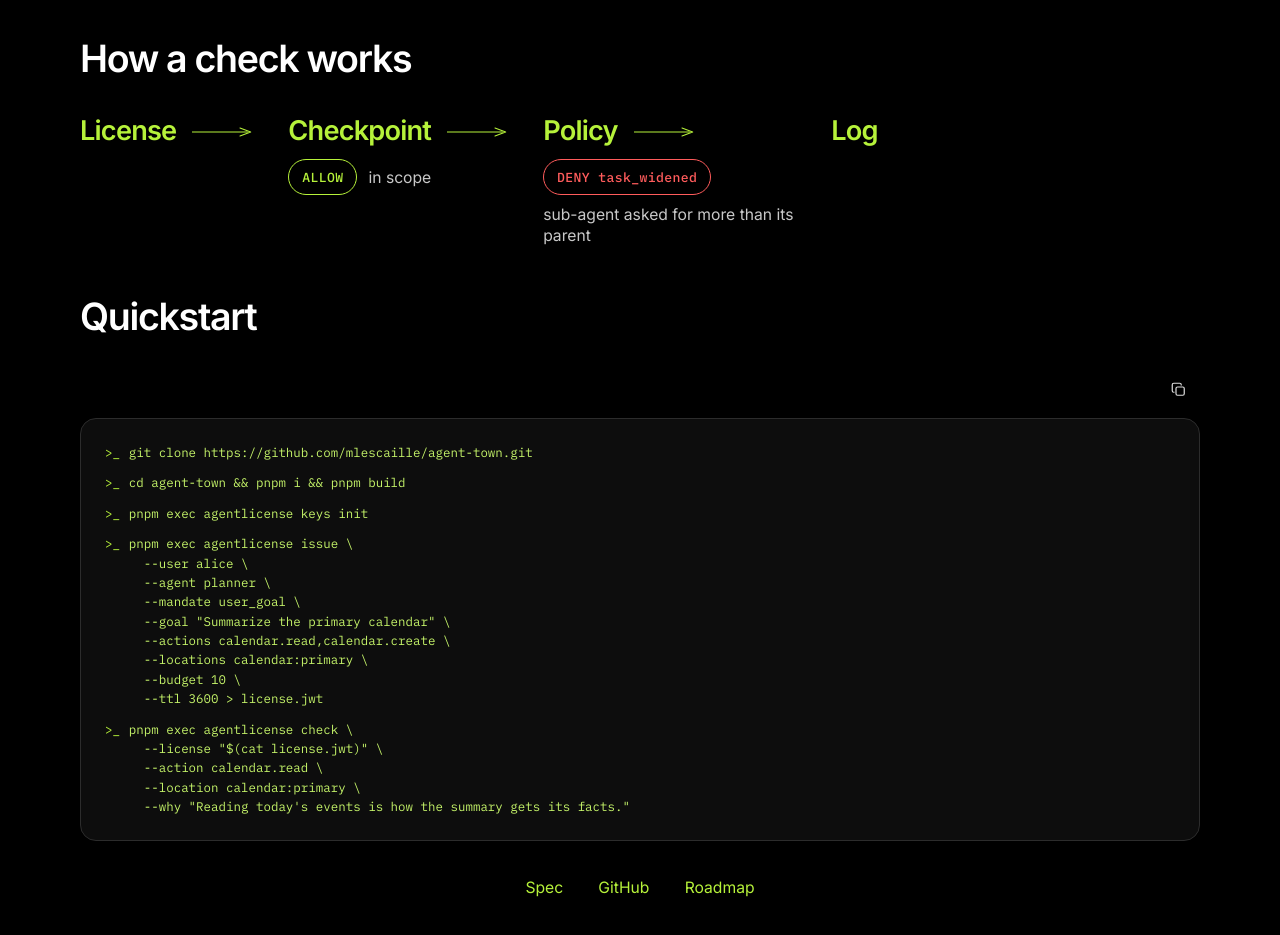
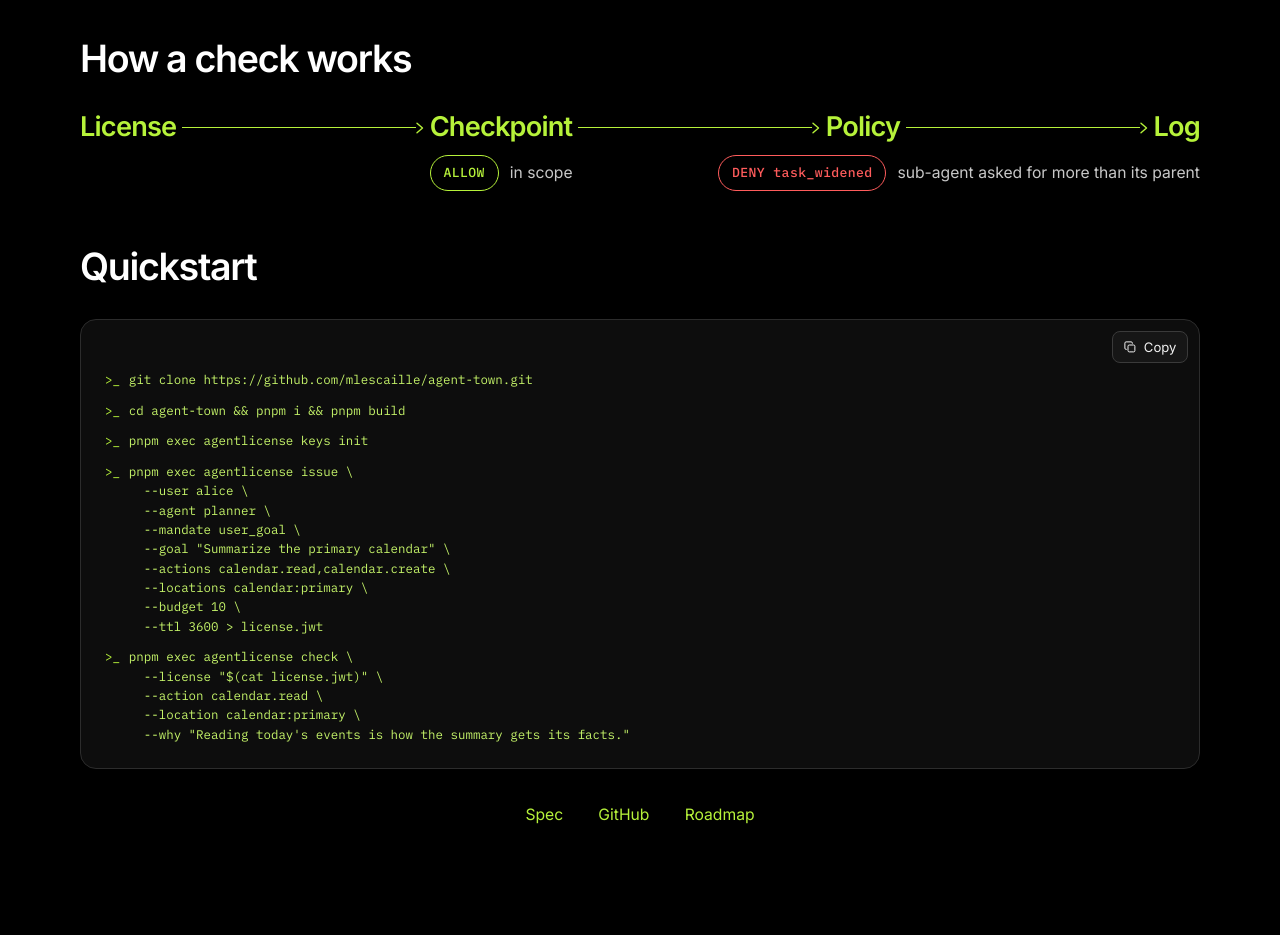
Before and after one commit to mlescaille/agent-town, a website: page site/index.html in a window 1280 px wide. Shown: the part 1120-2055 px from the top of the page. After the commit the page ends 1997 px from the top, so only its background shows below. Drawn offline with Linux system fonts and the light colour scheme.

Commit message:
Even out the check steps and tuck the quickstart copy control inside the block.
Desktop arrows share one length, headings stay white, and the mobile terminal scrolls inside a faded code block.

Co-authored-by: Mari Lescaille <rbeliser@gmail.com>

```diff
--- a/site/app.js
+++ b/site/app.js
@@ -69,14 +69,22 @@
         : blocks.length
           ? [...blocks].map((block) => block.textContent.replace(/\s+$/u, "")).join("\n\n")
           : source.textContent.trim();
-      const original = button.getAttribute("aria-label");
+      const label = button.querySelector(".copy-label");
+      const originalLabel = label ? label.textContent : "";
+      const originalAria = button.getAttribute("aria-label");
       try {
         await navigator.clipboard.writeText(text);
+        button.classList.add("is-copied");
         button.setAttribute("aria-label", "Copied");
+        if (label) label.textContent = "Copied";
       } catch {
         button.setAttribute("aria-label", "Copy failed");
       }
-      window.setTimeout(() => button.setAttribute("aria-label", original), 1600);
+      window.setTimeout(() => {
+        button.classList.remove("is-copied");
+        button.setAttribute("aria-label", originalAria);
+        if (label) label.textContent = originalLabel;
+      }, 1600);
     });
   });
 
--- a/site/index.html
+++ b/site/index.html
@@ -146,37 +146,33 @@
     <section class="section wrap" id="check">
       <h2>How a check works</h2>
       <ol class="flow">
-        <li>
-          <div class="step-line"><span>License</span><svg class="arrow-h" viewBox="0 0 72 12" aria-hidden="true"><path d="M0 6H62M54 1.5 66 6 54 10.5" fill="none" stroke="currentColor" stroke-width="1.2" stroke-linecap="round" stroke-linejoin="round"/></svg></div>
-          <svg class="arrow-v" viewBox="0 0 12 28" aria-hidden="true"><path d="M6 2V18M1.5 14 6 24 10.5 14" fill="none" stroke="currentColor" stroke-width="1.6" stroke-linecap="round" stroke-linejoin="round"/></svg>
+        <li class="step"><span class="step-name">License</span></li>
+        <li class="join" aria-hidden="true"><span class="arrow-line"></span><svg class="arrow-head" viewBox="0 0 8 12"><path d="M1 1.2 6.5 6 1 10.8" fill="none" stroke="currentColor" stroke-width="1.4" stroke-linecap="round" stroke-linejoin="round"/></svg><svg class="arrow-v" viewBox="0 0 12 28"><path d="M6 1v18M1.2 14.5 6 25 10.8 14.5" fill="none" stroke="currentColor" stroke-width="1.6" stroke-linecap="round" stroke-linejoin="round"/></svg></li>
+        <li class="step">
+          <span class="step-name">Checkpoint</span>
+          <p class="outcome outcome-allow"><span class="chip chip-allow">ALLOW</span> <span>in scope</span></p>
         </li>
-        <li>
-          <div class="step-line"><span>Checkpoint</span><svg class="arrow-h" viewBox="0 0 72 12" aria-hidden="true"><path d="M0 6H62M54 1.5 66 6 54 10.5" fill="none" stroke="currentColor" stroke-width="1.2" stroke-linecap="round" stroke-linejoin="round"/></svg></div>
-          <p class="outcome"><span class="chip chip-allow">ALLOW</span> in scope</p>
-          <svg class="arrow-v" viewBox="0 0 12 28" aria-hidden="true"><path d="M6 2V18M1.5 14 6 24 10.5 14" fill="none" stroke="currentColor" stroke-width="1.6" stroke-linecap="round" stroke-linejoin="round"/></svg>
+        <li class="join" aria-hidden="true"><span class="arrow-line"></span><svg class="arrow-head" viewBox="0 0 8 12"><path d="M1 1.2 6.5 6 1 10.8" fill="none" stroke="currentColor" stroke-width="1.4" stroke-linecap="round" stroke-linejoin="round"/></svg><svg class="arrow-v" viewBox="0 0 12 28"><path d="M6 1v18M1.2 14.5 6 25 10.8 14.5" fill="none" stroke="currentColor" stroke-width="1.6" stroke-linecap="round" stroke-linejoin="round"/></svg></li>
+        <li class="step">
+          <span class="step-name">Policy</span>
+          <p class="outcome outcome-deny"><span class="chip chip-deny">DENY task_widened</span> <span>sub-agent asked for more than its parent</span></p>
         </li>
-        <li>
-          <div class="step-line"><span>Policy</span><svg class="arrow-h" viewBox="0 0 72 12" aria-hidden="true"><path d="M0 6H62M54 1.5 66 6 54 10.5" fill="none" stroke="currentColor" stroke-width="1.2" stroke-linecap="round" stroke-linejoin="round"/></svg></div>
-          <p class="outcome"><span class="chip chip-deny">DENY task_widened</span> sub-agent asked for more than its parent</p>
-          <svg class="arrow-v" viewBox="0 0 12 28" aria-hidden="true"><path d="M6 2V18M1.5 14 6 24 10.5 14" fill="none" stroke="currentColor" stroke-width="1.6" stroke-linecap="round" stroke-linejoin="round"/></svg>
-        </li>
-        <li>
-          <div class="step-line"><span>Log</span></div>
-        </li>
+        <li class="join" aria-hidden="true"><span class="arrow-line"></span><svg class="arrow-head" viewBox="0 0 8 12"><path d="M1 1.2 6.5 6 1 10.8" fill="none" stroke="currentColor" stroke-width="1.4" stroke-linecap="round" stroke-linejoin="round"/></svg><svg class="arrow-v" viewBox="0 0 12 28"><path d="M6 1v18M1.2 14.5 6 25 10.8 14.5" fill="none" stroke="currentColor" stroke-width="1.6" stroke-linecap="round" stroke-linejoin="round"/></svg></li>
+        <li class="step"><span class="step-name">Log</span></li>
       </ol>
     </section>
 
     <section class="section wrap" id="quickstart">
       <h2>Quickstart</h2>
-      <div class="term-bar">
-        <button type="button" class="copy" data-copy="quickstart-script" aria-label="Copy quickstart commands">
+      <div class="term" id="quickstart-script" role="region" aria-label="Commands that work in this repository">
+        <button type="button" class="term-copy" data-copy="quickstart-script" title="Copy commands" aria-label="Copy quickstart commands">
           <svg viewBox="0 0 24 24" aria-hidden="true">
             <rect x="8" y="8" width="11" height="11" rx="2" fill="none" stroke="currentColor" stroke-width="1.6"/>
             <path d="M6 15H5a2 2 0 0 1-2-2V5a2 2 0 0 1 2-2h8a2 2 0 0 1 2 2v1" fill="none" stroke="currentColor" stroke-width="1.6"/>
           </svg>
+          <span class="copy-label">Copy</span>
         </button>
-      </div>
-      <div class="term" id="quickstart-script" role="region" aria-label="Commands that work in this repository">
+        <div class="term-scroll">
         <pre><code>git clone https://github.com/mlescaille/agent-town.git</code></pre>
         <pre><code>cd agent-town &amp;&amp; pnpm i &amp;&amp; pnpm build</code></pre>
         <pre><code>pnpm exec agentlicense keys init</code></pre>
@@ -194,6 +190,7 @@
   --action calendar.read \
   --location calendar:primary \
   --why "Reading today's events is how the summary gets its facts."</code></pre>
+        </div>
       </div>
     </section>
   </main>
--- a/site/styles.css
+++ b/site/styles.css
@@ -74,6 +74,7 @@
 
 html {
   scroll-behavior: smooth;
+  overflow-x: clip;
 }
 
 body {
@@ -461,7 +462,7 @@ a {
   font-size: clamp(1.7rem, 4vw, 2.35rem);
   font-weight: 600;
   letter-spacing: -0.035em;
-  color: var(--lime);
+  color: #fff;
 }
 
 .mandates {
@@ -542,30 +543,32 @@ a {
   letter-spacing: -0.03em;
 }
 
-.flow li {
+.step {
   display: flex;
   flex-direction: column;
   align-items: flex-start;
+  gap: 0.55rem;
 }
 
-.step-line {
-  display: flex;
-  align-items: center;
-  gap: var(--s2);
+.step-name {
+  line-height: 1.2;
 }
 
-.arrow-h {
+.join {
+  display: flex;
+  align-items: flex-start;
+  margin: 0.55rem 0 0.55rem 0.42rem;
+}
+
+.arrow-line,
+.arrow-head {
   display: none;
-  width: 56px;
-  height: 12px;
-  flex: none;
 }
 
 .arrow-v {
   display: block;
   width: 14px;
-  height: 28px;
-  margin: 0.35rem 0 0.35rem 0.35rem;
+  height: 26px;
 }
 
 .outcome {
@@ -573,7 +576,7 @@ a {
   align-items: center;
   flex-wrap: wrap;
   gap: 0.55rem 0.7rem;
-  margin: 0.45rem 0 0.15rem;
+  margin: 0;
   color: var(--muted);
   font-family: var(--sans);
   font-size: 0.98rem;
@@ -602,17 +605,70 @@ a {
   color: var(--deny);
 }
 
-.term-bar {
-  display: flex;
-  justify-content: flex-end;
-  margin-bottom: 0.4rem;
-}
-
 .term {
+  position: relative;
   background: #0d0d0d;
   border: 1px solid #2c2c2c;
   border-radius: 16px;
-  padding: var(--s3);
+  overflow: hidden;
+}
+
+.term::after {
+  content: "";
+  position: absolute;
+  top: 3.1rem;
+  right: 0;
+  bottom: 0;
+  width: 4.5rem;
+  background: linear-gradient(90deg, rgba(13, 13, 13, 0), #0d0d0d 55%);
+  pointer-events: none;
+}
+
+@media (min-width: 1100px) {
+  .term::after {
+    display: none;
+  }
+}
+
+.term-copy {
+  position: absolute;
+  top: 0.7rem;
+  right: 0.7rem;
+  z-index: 2;
+  display: inline-flex;
+  align-items: center;
+  gap: 0.35rem;
+  height: 32px;
+  padding: 0 0.65rem;
+  border: 1px solid #3a3a3a;
+  border-radius: 8px;
+  background: #161616;
+  color: #f2f2f2;
+  font-family: var(--sans);
+  font-size: 0.82rem;
+  cursor: pointer;
+}
+
+.term-copy svg {
+  width: 15px;
+  height: 15px;
+}
+
+.term-scroll {
+  overflow-x: auto;
+  overflow-y: hidden;
+  padding: 3.15rem 4.5rem var(--s3) var(--s3);
+  scrollbar-width: thin;
+  scrollbar-color: #6a6a6a #161616;
+}
+
+.term-scroll::-webkit-scrollbar {
+  height: 8px;
+}
+
+.term-scroll::-webkit-scrollbar-thumb {
+  background: #6a6a6a;
+  border-radius: 4px;
 }
 
 .term pre {
@@ -620,22 +676,9 @@ a {
   align-items: flex-start;
   gap: 0.55rem;
   margin: 0;
-  overflow-x: auto;
-  scrollbar-width: thin;
-  scrollbar-color: #6a6a6a #161616;
-}
-
-.term pre::-webkit-scrollbar {
-  height: 8px;
-}
-
-.term pre::-webkit-scrollbar-thumb {
-  background: #6a6a6a;
-  border-radius: 4px;
-}
-
-.term pre::-webkit-scrollbar-track {
-  background: #161616;
+  width: max-content;
+  min-width: 100%;
+  overflow: visible;
 }
 
 .term pre + pre {
@@ -705,10 +748,6 @@ a {
     padding: 0.45rem 0.9rem;
   }
 
-  .section h2 {
-    color: #fff;
-  }
-
   .hero h1 .narrow {
     display: none;
   }
@@ -752,20 +791,58 @@ a {
   .flow {
     flex-direction: row;
     align-items: flex-start;
-    gap: var(--s4);
+    width: 100%;
+    position: relative;
+    padding-bottom: 3.4rem;
     font-size: 1.7rem;
   }
 
-  .arrow-h {
+  .join {
+    flex: 1 1 0;
+    min-width: 2.5rem;
+    height: 2.05rem;
+    margin: 0 0.35rem;
+    align-items: center;
+  }
+
+  .arrow-line {
     display: block;
+    flex: 1;
+    height: 1px;
+    background: currentColor;
+  }
+
+  .arrow-head {
+    display: block;
+    width: 8px;
+    height: 12px;
+    flex: none;
   }
 
   .arrow-v {
     display: none;
   }
 
+  .step {
+    position: static;
+    gap: 0;
+  }
+
   .outcome {
-    max-width: 16rem;
+    position: absolute;
+    top: 2.7rem;
+    margin: 0;
+    flex-wrap: nowrap;
+    white-space: nowrap;
+  }
+
+  .outcome-deny {
+    right: 0;
+    left: auto;
+  }
+
+  .outcome-slot {
+    display: none;
   }
 }
 
```
